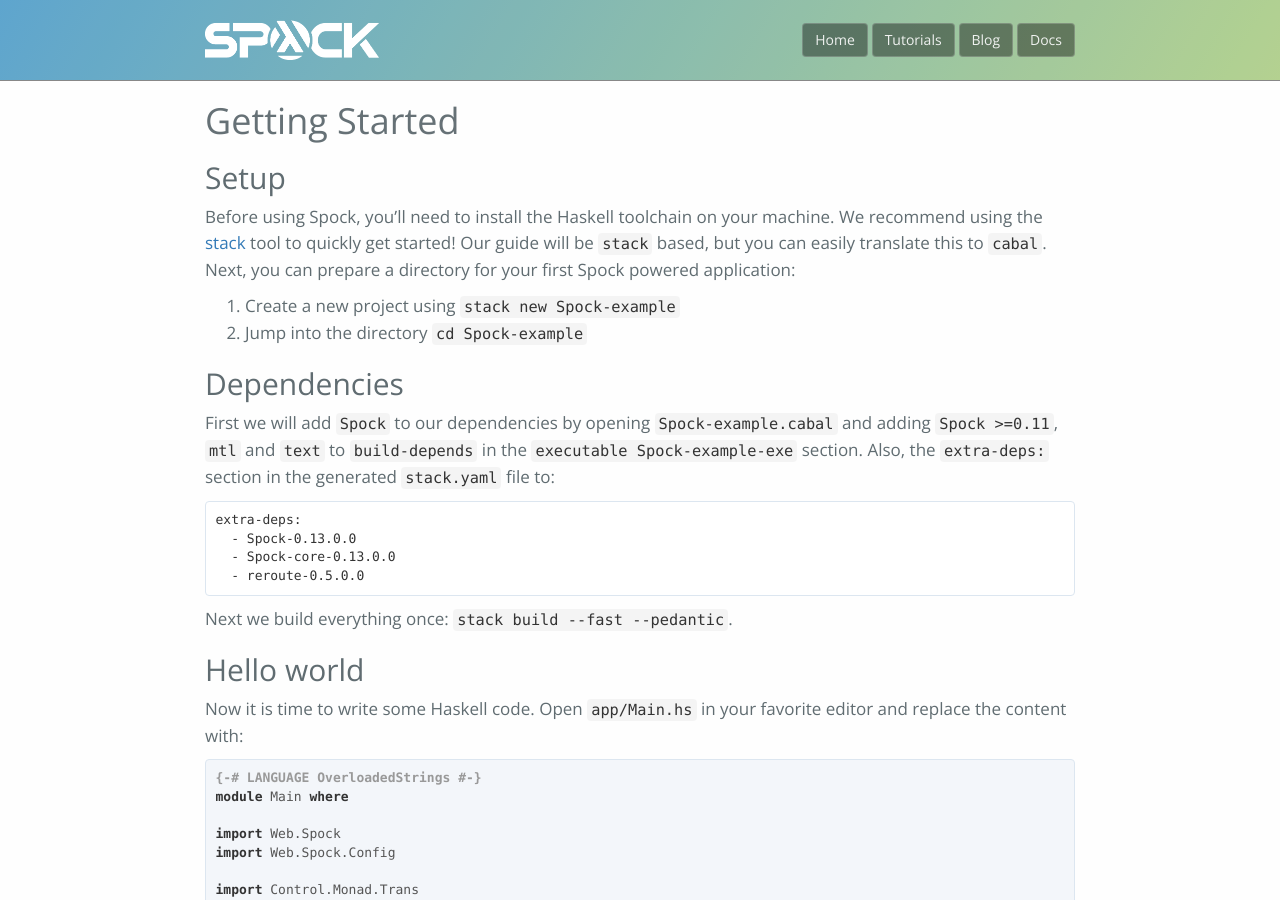
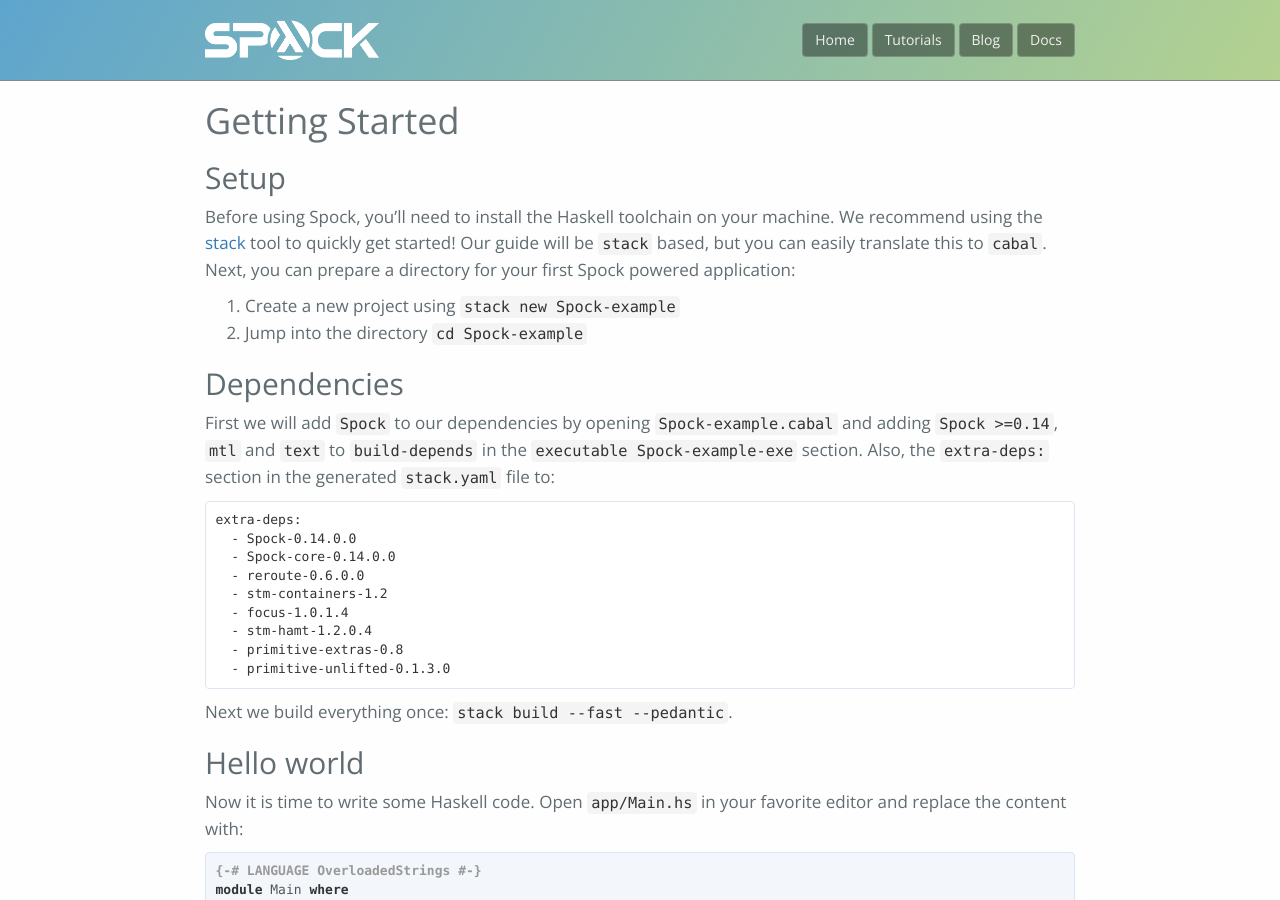
Before and after one commit to agrafix/Spock, a Jekyll site: the page built from docs/tutorials/getting-started.md, in a window 1280 px wide and 900 px high. Built offline with Jekyll 4.4.1, drawn with Linux system fonts in a browser that asks for light colours; nearby versions of some CDN libraries; some web fonts are replaced.

Commit message:
website updates

````diff
--- a/docs/tutorials/getting-started.md
+++ b/docs/tutorials/getting-started.md
@@ -21,14 +21,19 @@ Next, you can prepare a directory for your first Spock powered application:
 
 ## Dependencies
 
-First we will add `Spock` to our dependencies by opening `Spock-example.cabal` and adding `Spock >=0.11`, `mtl` and `text` to `build-depends` in the
+First we will add `Spock` to our dependencies by opening `Spock-example.cabal` and adding `Spock >=0.14`, `mtl` and `text` to `build-depends` in the
 `executable Spock-example-exe` section. Also, the `extra-deps:` section in the generated `stack.yaml` file to:
 
 ```
 extra-deps:
-  - Spock-0.13.0.0
-  - Spock-core-0.13.0.0
-  - reroute-0.5.0.0
+  - Spock-0.14.0.0
+  - Spock-core-0.14.0.0
+  - reroute-0.6.0.0
+  - stm-containers-1.2
+  - focus-1.0.1.4
+  - stm-hamt-1.2.0.4
+  - primitive-extras-0.8
+  - primitive-unlifted-0.1.3.0
 ```
 
 Next we build everything once: `stack build --fast --pedantic`.
````
Also changed, not shown: docs/tutorials/rest-api.md (+11 -3 lines), docs/tutorials/testing.md (+1 -1 lines).
